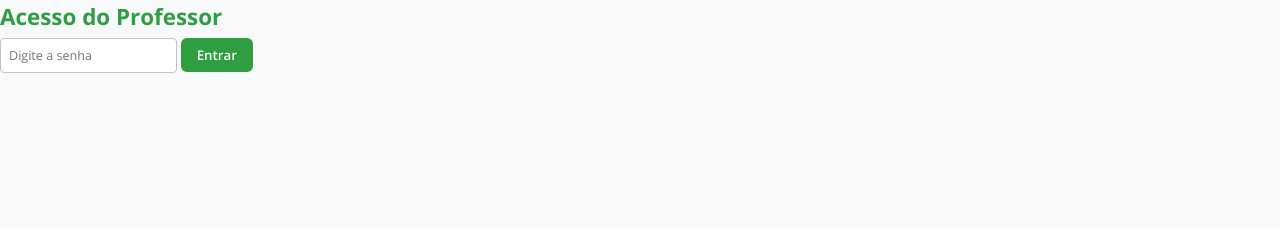
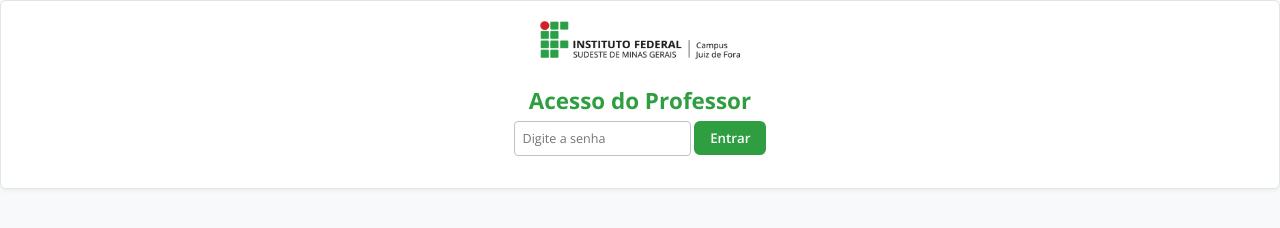
Before and after one commit to wagneraljr/laboratorio-qualidade, a website: page publico/login.html in a window 1280 px wide. Drawn offline with nearby package versions, Linux system fonts and the light colour scheme.

Commit message:
Alterações de layout
Co-authored-by: Copilot <copilot@github.com>

```diff
--- a/publico/login.html
+++ b/publico/login.html
@@ -1,12 +1,17 @@
 <!DOCTYPE html>
 <html lang="pt-BR">
+
 <head>
     <meta charset="UTF-8">
     <title>Login Admin - Plataforma</title>
     <link rel="stylesheet" href="estilo.css">
 </head>
-<body>
-    <div class="login-container">
+
+<body class="tela-centro">
+    <center>
+        <div class="portal-container">
+
+            <img src="logo_if.png" alt="Logo IF Sudeste MG" style="max-width: 200px; margin-bottom: 20px;">
             <h1>Acesso do Professor</h1>
             <input type="password" id="senha" placeholder="Digite a senha">
             <button onclick="fazerLogin()">Entrar</button>
@@ -28,5 +33,7 @@
                 }
             }
         </script>
+    </center>
 </body>
+
 </html>
```
Also changed, not shown: publico/aluno.html (+3 -2 lines), publico/index.html (+5 -0 lines). Lines whose indentation alone changed are shown as unchanged.
